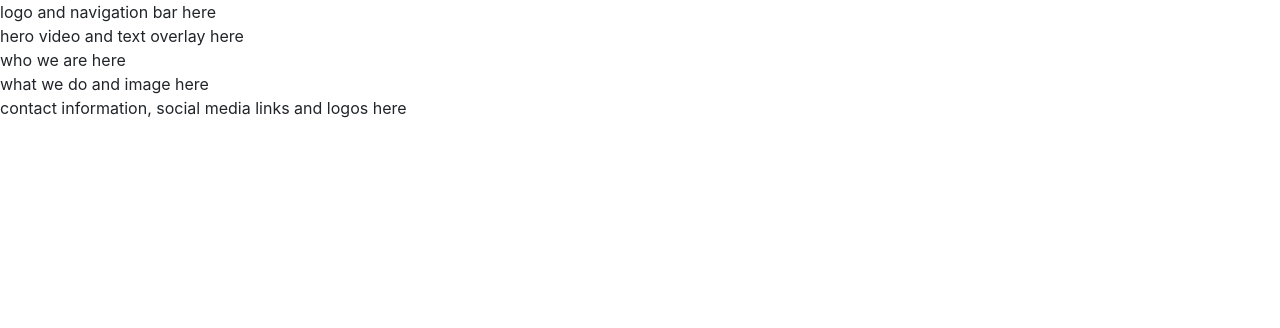
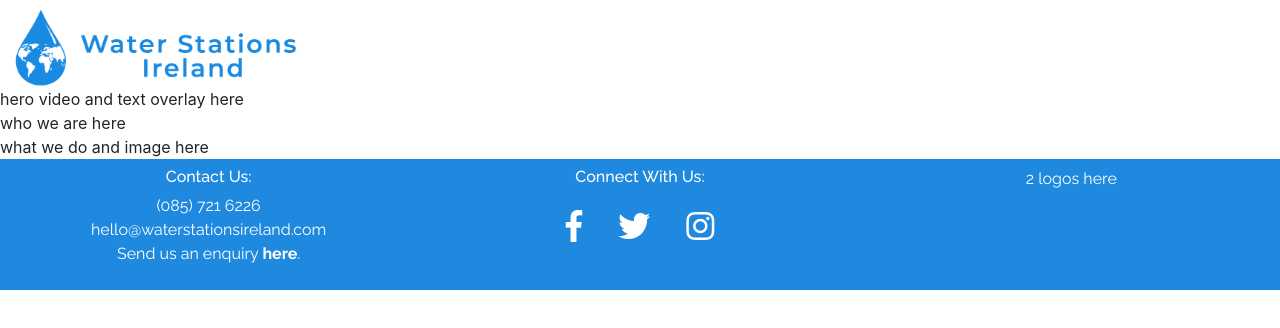
Before and after one commit to Code-Institute-Submissions/ms1-waterstationsireland, a plain HTML site: page index.html in a window 1280 px wide. Drawn offline with nearby package versions, Linux system fonts and the light colour scheme.

Commit message:
Add content to footer section with working social media links

```diff
--- a/assets/css/style.css
+++ b/assets/css/style.css
@@ -1 +1,38 @@
 @import url('https://fonts.googleapis.com/css2?family=Montserrat:ital,wght@0,300;0,400;0,500;0,600;0,700;1,300;1,400;1,500;1,600;1,700&family=Raleway:ital,wght@0,300;0,400;0,500;0,600;0,700;1,300;1,400;1,500;1,600;1,700&display=swap');
+
+/*-------------------------Colours----------------------- */
+
+
+/*-------------------------Header----------------------- */
+#logo {
+    width: 25%;
+    min-width: 25%;
+    padding: 0.5rem 0 0 0.5rem;
+}
+
+/*-------------------------Home Page-------------------- */
+
+/*-------------------------About Page------------------- */
+
+/*--------------------Our Products Page----------------- */
+
+/*----------------------Contact Page-------------------- */
+
+/*-------------------------Footer----------------------- */
+
+.footer-section {
+    color: #ffffff;
+    background-color: #1F89E0;
+    font-family: "Raleway", sans-serif;
+    text-align: center;
+    padding: 0.5rem;
+}
+
+.footer-section a {
+    color: #ffffff;
+}
+
+.footer-section a i {
+    font-size: xx-large;
+    padding: 1rem;
+}
--- a/index.html
+++ b/index.html
@@ -4,12 +4,19 @@
     <meta charset="UTF-8">
     <meta name="viewport" content="width=device-width, initial-scale=1.0">
     <link rel="stylesheet" href="https://cdn.jsdelivr.net/npm/bootstrap@4.5.3/dist/css/bootstrap.min.css" integrity="sha384-TX8t27EcRE3e/ihU7zmQxVncDAy5uIKz4rEkgIXeMed4M0jlfIDPvg6uqKI2xXr2" crossorigin="anonymous">
+    <link rel="stylesheet" href="https://use.fontawesome.com/releases/v5.6.3/css/all.css" integrity="sha384-UHRtZLI+pbxtHCWp1t77Bi1L4ZtiqrqD80Kn4Z8NTSRyMA2Fd33n5dQ8lWUE00s/" crossorigin="anonymous"/>
     <link rel="stylesheet" href="assets/css/style.css" type="text/css">
     <title>Water Stations Ireland</title>
 </head>
 <body>
     <header>
-        logo and navigation bar here
+        <a href="index.html">
+            <img src="assets/images/nav-logo.png" id="logo" alt="Water Stations Ireland logo">
+        </a>
+        <nav>
+
+        </nav>
+
     </header>
 
     <section>
@@ -22,8 +29,37 @@
         what we do and image here
     </section>
 
-    <footer>
-        contact information, social media links and logos here
+    <footer class="footer-section container-fluid">
+        <div class="row">
+            <div class="col-sm-4">
+                <h6>Contact Us:</h6>
+                <p>(085) 721 6226 <br>
+                hello@waterstationsireland.com <br>
+                Send us an enquiry <a href="#"><strong>here</strong></a>.
+                </p>
+            </div>
+
+            <div class="col-sm-4">
+                <h6>Connect With Us:</h6>
+                <a href="https://www.facebook.com/waterstations.ie" target="_blank">
+                    <i class="fab fa-facebook-f" aria-hidden="true"></i>
+                    <span class="sr-only">Facebook</span>
+                </a>
+                <a href="https://twitter.com/WaterStationsIE" target="_blank">
+                    <i class="fab fa-twitter" aria-hidden="true"></i>
+                    <span class="sr-only">Twitter</span>
+                </a>
+                <a href="https://www.instagram.com/waterstationsie/" target="_blank">
+                    <i class="fab fa-instagram" aria-hidden="true"></i>
+                    <span class="sr-only">Instagram</span>
+                </a>
+            </div>
+
+            <div class="col-sm-4">
+                2 logos here
+            </div>
+        </div>
+
     </footer>
 </body>
 </html>
```
Also changed, not shown: assets/images/nav-logo.png (added).
